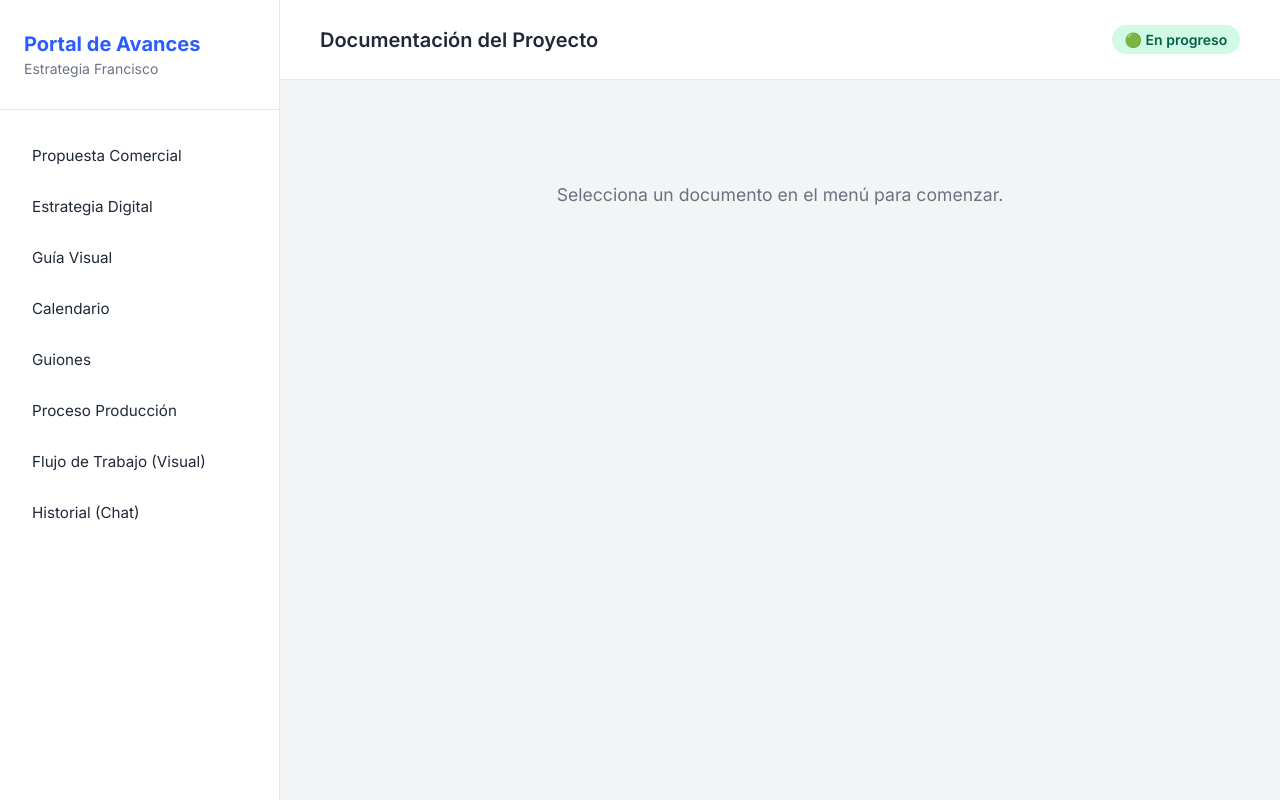
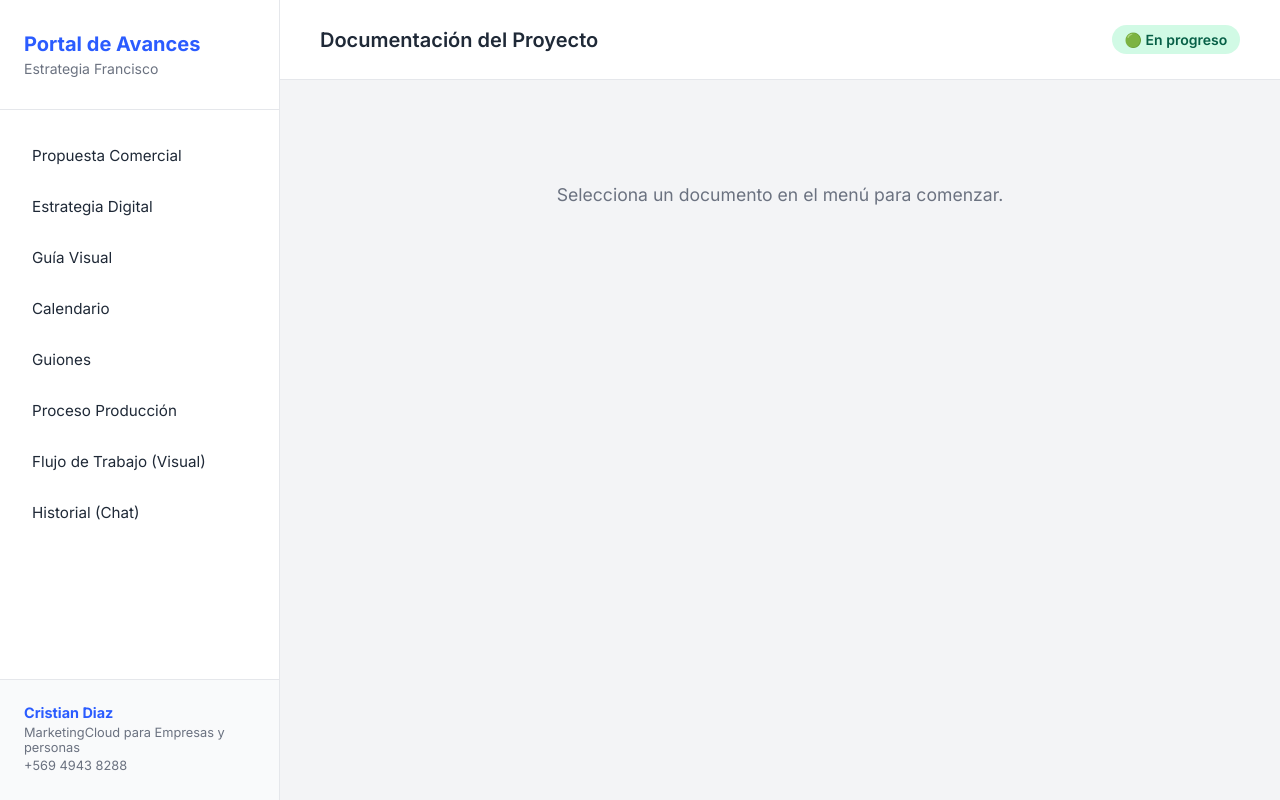
Before and after one commit to crdiazu/Francisco-inmobiliaria, a plain HTML site: page index.html in a window 1280 px wide. Drawn offline with nearby package versions, Linux system fonts and the light colour scheme; a script that the page names is missing.

Commit message:
Update signature for Cristian Diaz in Propuesta Comercial and Portal sidebar

```diff
--- a/index.html
+++ b/index.html
@@ -31,6 +31,11 @@
                     <li><button onclick="loadContent('chat-export-limpio.md')" class="nav-btn">Historial (Chat)</button></li>
                 </ul>
             </nav>
+            <div class="sidebar-footer">
+                <p><strong>Cristian Diaz</strong></p>
+                <p>MarketingCloud para Empresas y personas</p>
+                <p>+569 4943 8288</p>
+            </div>
         </aside>
 
         <!-- Main Content -->
--- a/style.css
+++ b/style.css
@@ -90,6 +90,24 @@ body {
     background-color: var(--primary-color);
     color: white;
     font-weight: 600;
+}
+
+.sidebar-footer {
+    padding: 1.5rem;
+    border-top: 1px solid var(--border-color);
+    font-size: 0.8rem;
+    color: var(--text-muted);
+    margin-top: auto;
+    background-color: #f9fafb;
+}
+
+.sidebar-footer p {
+    margin-bottom: 0.2rem;
+}
+
+.sidebar-footer strong {
+    color: var(--primary-color);
+    font-size: 0.9rem;
 }
 
 /* Main Content Styling */
```
Also changed, not shown: 1 other file.
